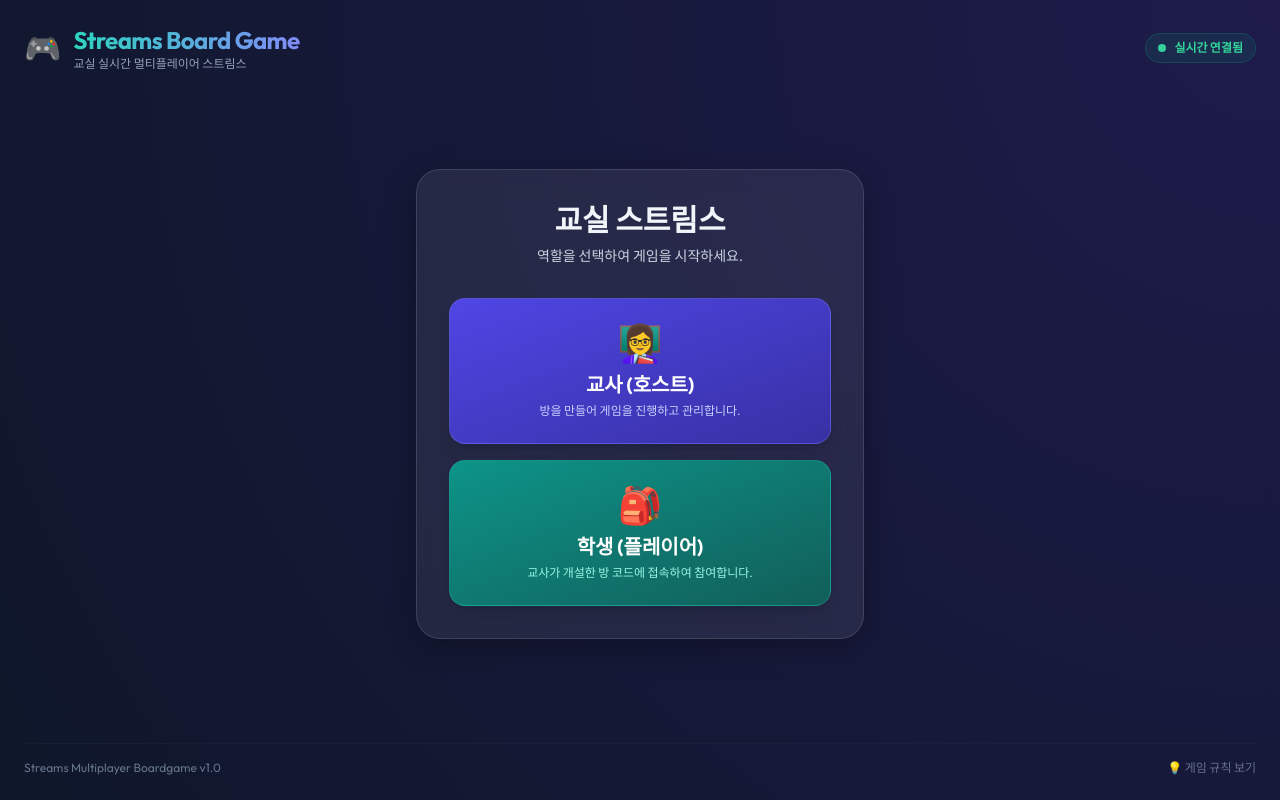
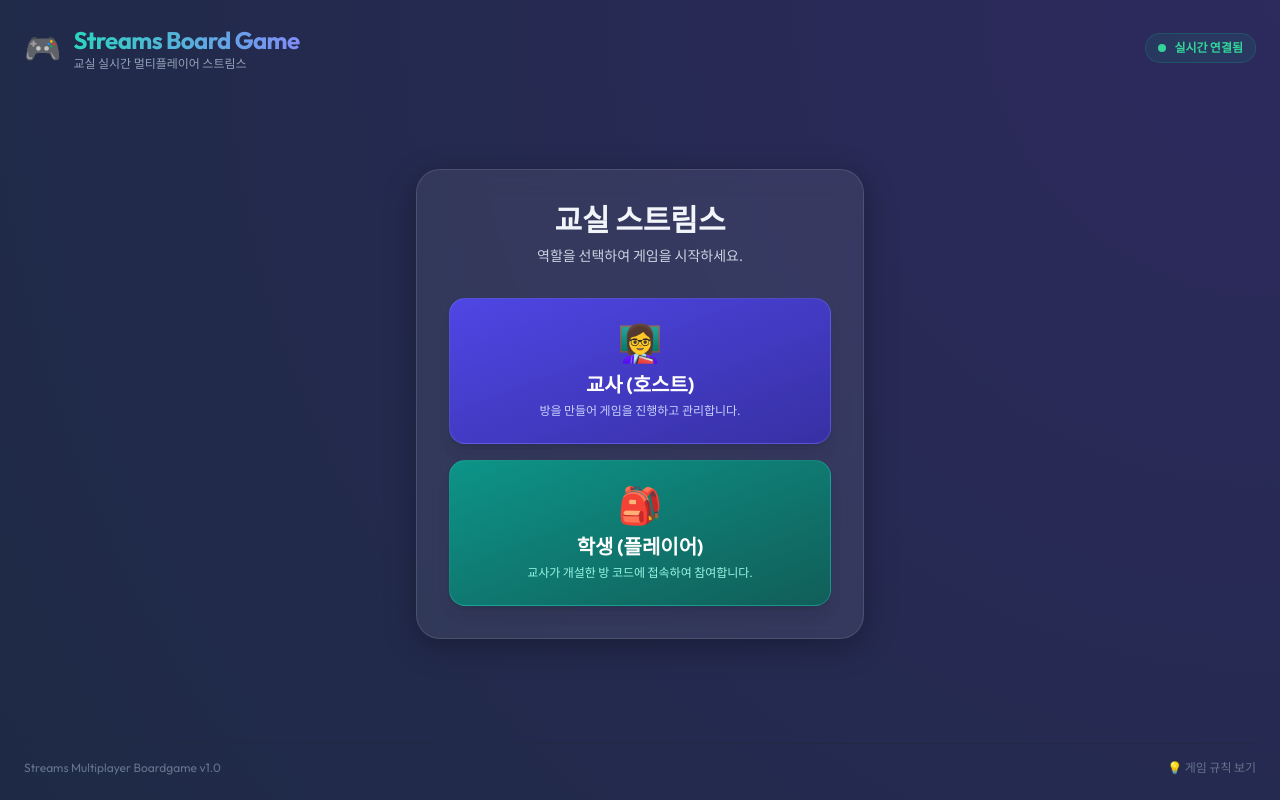
Before and after one commit to ost3797-bit/streams-game, a website built with Vite: page index.html in a window 1280 px wide. Built offline with nearby package versions, Linux system fonts and the light colour scheme; no server answers; a web font is replaced by a local one.

Commit message:
style: 배경색을 약간 밝게 수정 (#2d2a5e, #1e2a45)

```diff
--- a/src/style.css
+++ b/src/style.css
@@ -6,7 +6,7 @@
 
 body {
   font-family: 'Outfit', 'Inter', 'system-ui', -apple-system, sans-serif;
-  background: radial-gradient(circle at top right, #1e1b4b, #0f172a);
+  background: radial-gradient(circle at top right, #2d2a5e, #1e2a45);
   color: #f8fafc;
   min-height: 100vh;
   margin: 0;
```
